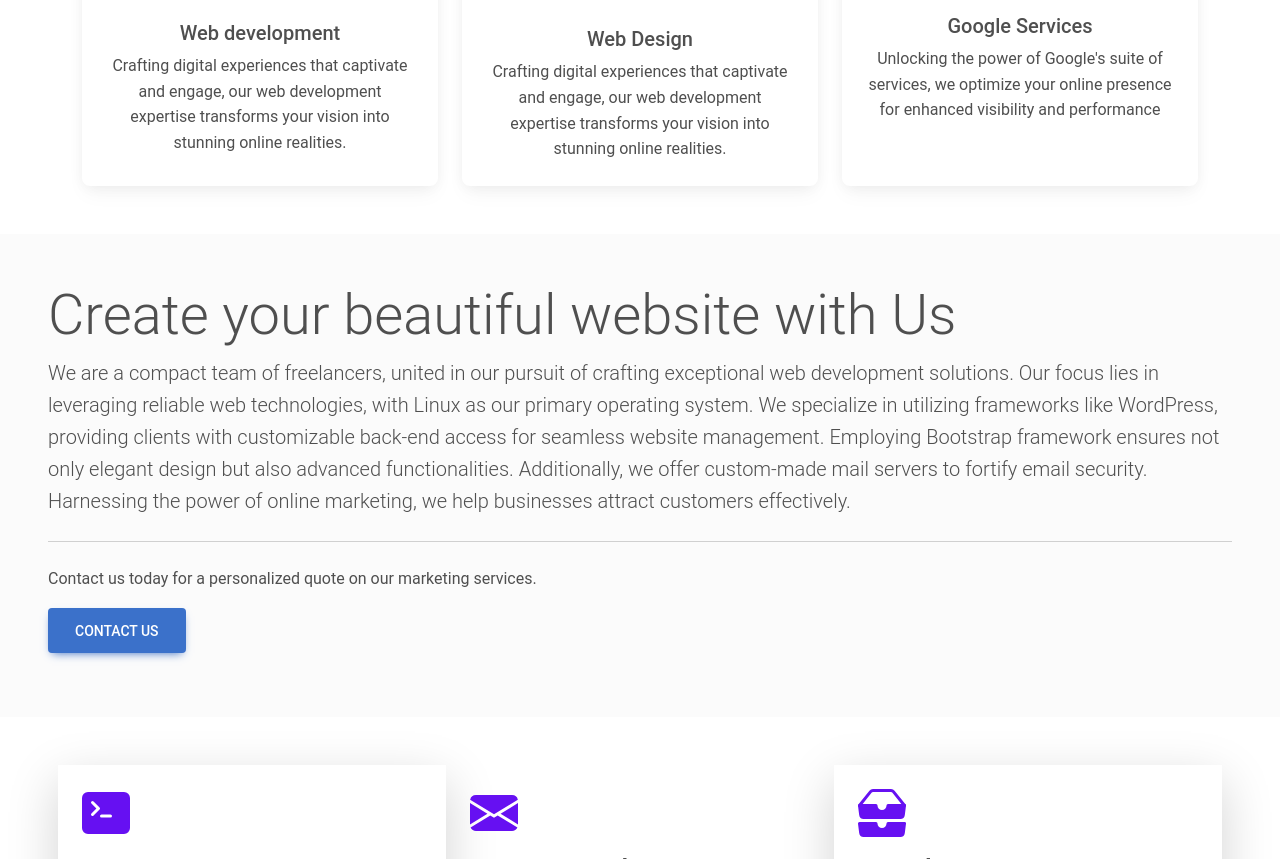
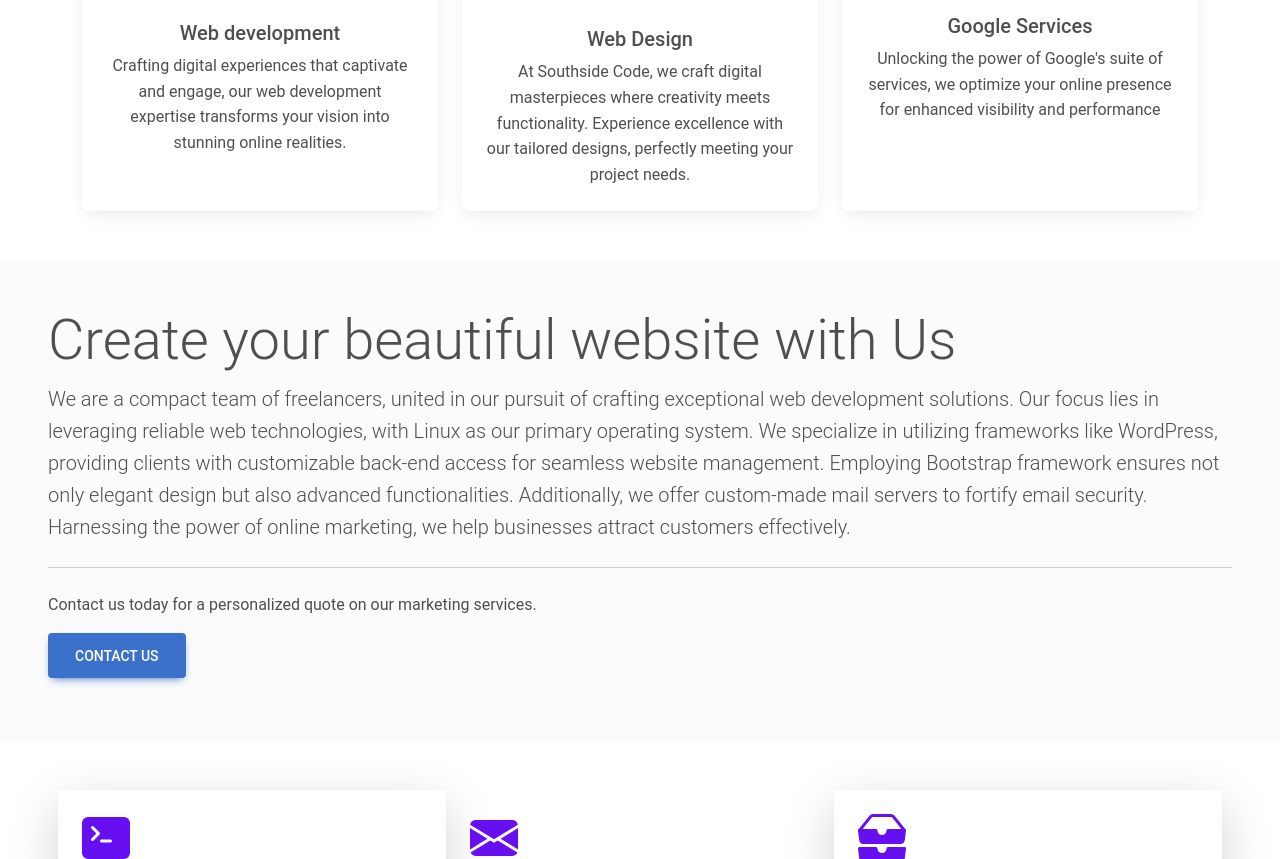
Before and after one commit to southsidecode/southsidecode, a website: page index.html in a window 1280 px wide. Shown: the part 1297-2156 px from the top of the page. Drawn offline with nearby package versions, Linux system fonts and the light colour scheme.

Commit message:
modified:   about.html 	modified:   css/main.css 	modified:   index.html

```diff
--- a/index.html
+++ b/index.html
@@ -142,8 +142,7 @@
                             </div>
                             <div class="card-body mt-4">
                                 <h5 class="card-title">Web Design</h5>
-                                <p class="card-text">Crafting digital experiences that captivate and engage, our
-                                    web development expertise transforms your vision into stunning online realities.</p>
+                                <p class="card-text">At Southside Code, we craft digital masterpieces where creativity meets functionality. Experience excellence with our tailored designs, perfectly meeting your project needs.</p>
                             </div>
                         </div>
                     </div>
```
